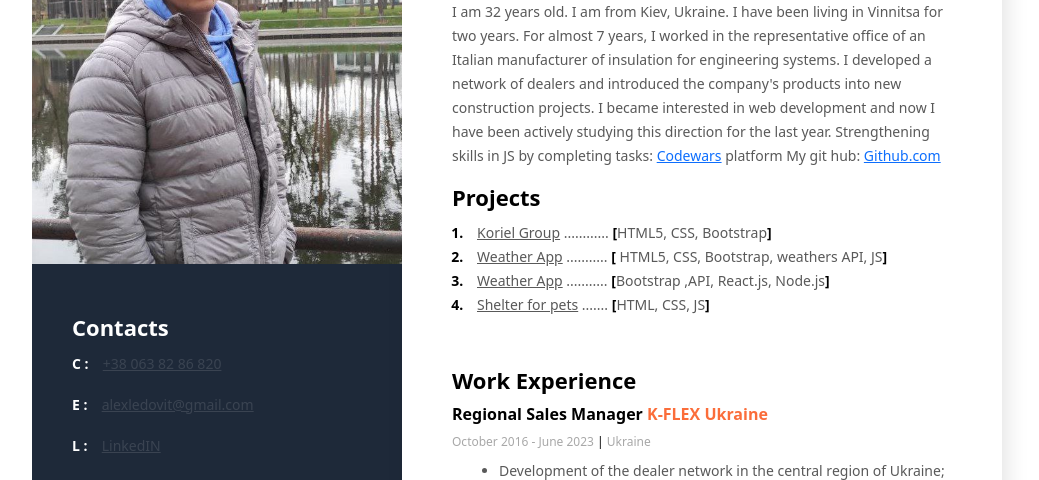
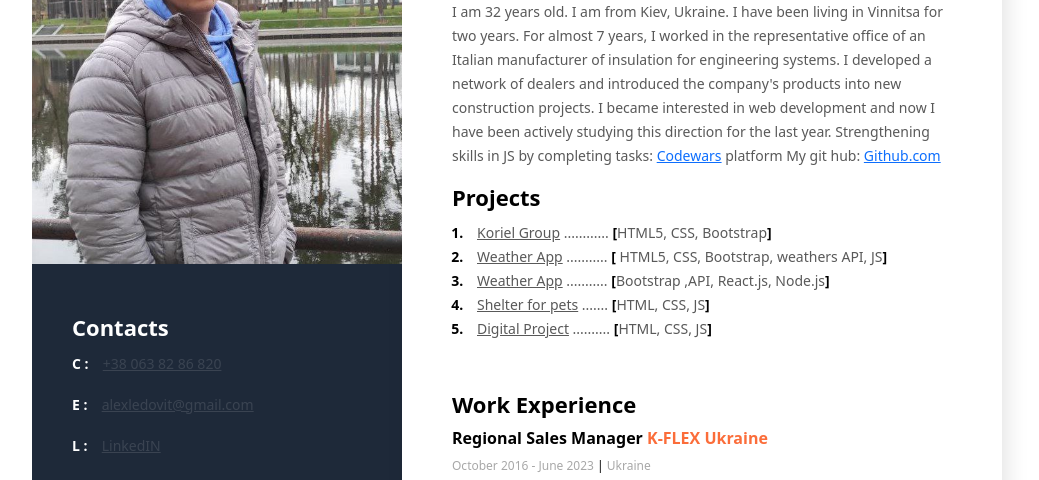
Before and after one commit to Novemberman90/cv_resume, a plain HTML site: page index.html in a window 1280 px wide. Shown: the part 302-782 px from the top of the page, without its empty margins (196-1235 px from the left). Drawn offline with nearby package versions, Linux system fonts and the light colour scheme; a web font is replaced by a local one.

Commit message:
add: added new project-item Digital Project

```diff
--- a/index.html
+++ b/index.html
@@ -73,6 +73,15 @@
                             <div class="project1">
                             <a href="https://novemberman90.github.io/rsschool_shelter/" class="project-link" target="_blank">Shelter for pets</a>
                                 <span class="dot">.......</span>
+                            <div class="bracket-block">
+                                 <span class="project-bracket">[</span>HTML, CSS, JS<span class="project-bracket">]</span>
+                            </div>
+                        </div>
+                        </li>
+                        <li class="project-item">
+                            <div class="project1">
+                            <a href="https://novemberman90.github.io/Smart_Orange/" class="project-link" target="_blank">Digital Project</a>
+                                <span class="dot">..........</span>
                             <div class="bracket-block">
                                  <span class="project-bracket">[</span>HTML, CSS, JS<span class="project-bracket">]</span>
                             </div>
```
